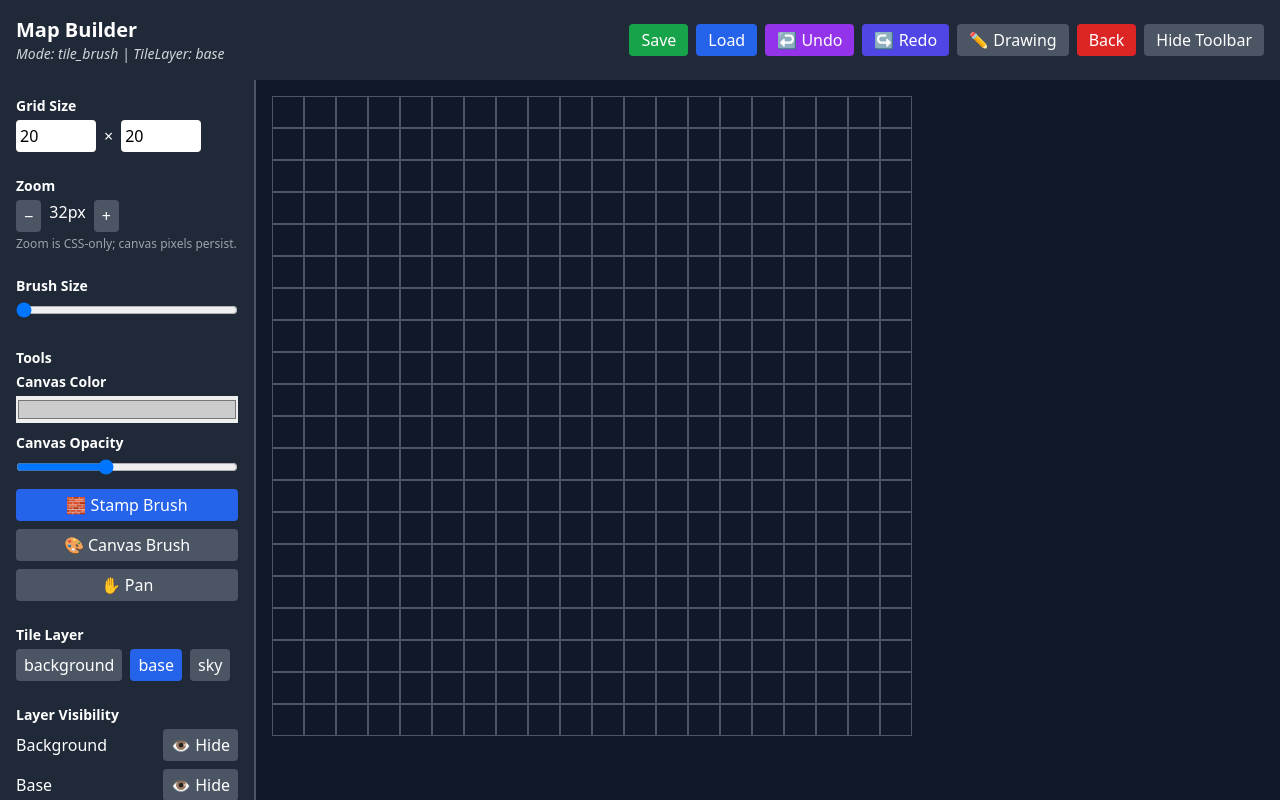
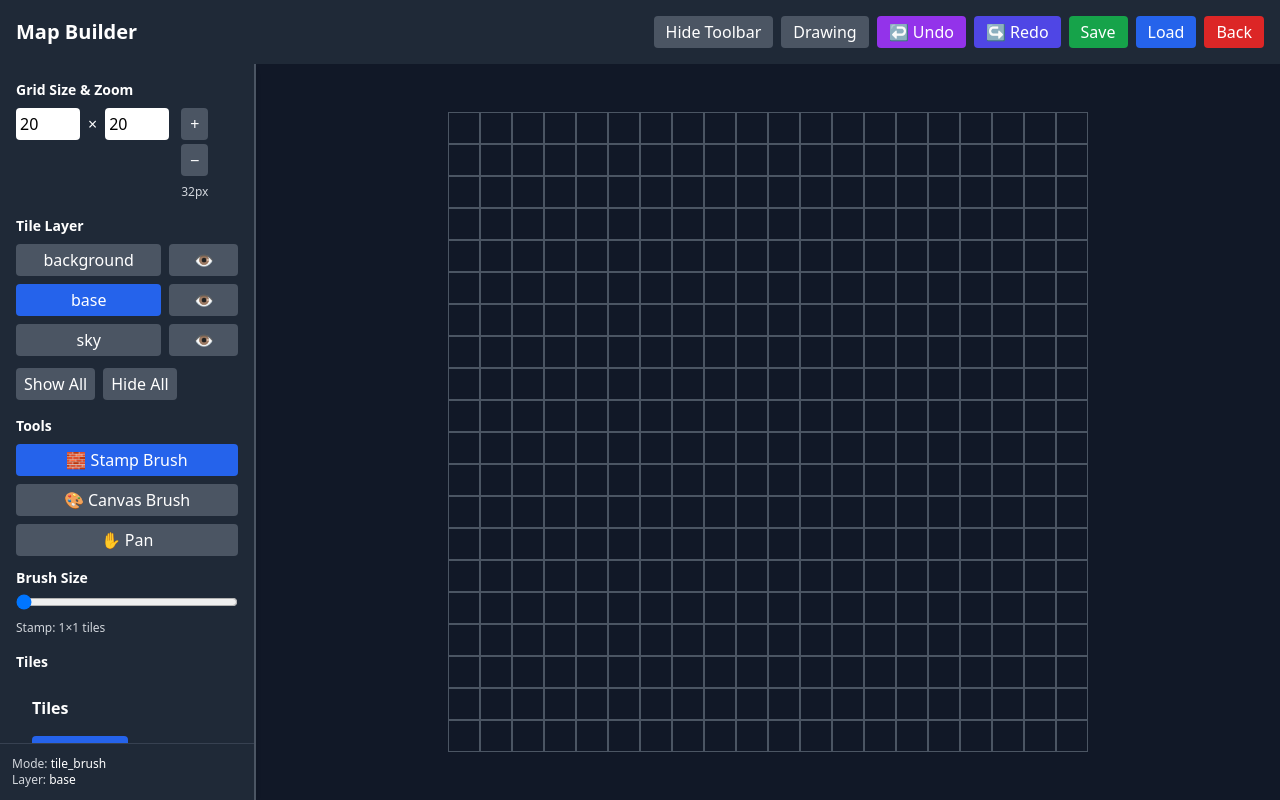
Before and after one commit to ZachariahRedfield/nat-1-games, a React (Vite) app: page / in a window 1280 px wide. Both pictures are taken after a click on the button "Map Builder". Built offline with nearby package versions, Linux system fonts and the light colour scheme.

Commit message:
Formatted the UI to be cleaner

```diff
--- a/src/components/Menu/MapBuilder.jsx
+++ b/src/components/Menu/MapBuilder.jsx
@@ -13,8 +13,8 @@ export default function MapBuilder({ goBack }) {
   // --- dimensions ---
   const [rowsInput, setRowsInput] = useState("20");
   const [colsInput, setColsInput] = useState("20");
-  const rows = Math.max(1, parseInt(rowsInput) || 20);
-  const cols = Math.max(1, parseInt(colsInput) || 20);
+  const rows = Math.max(1, Math.min(200, parseInt(rowsInput) || 20));
+  const cols = Math.max(1, Math.min(200, parseInt(colsInput) || 20));
 
   // --- per-layer tile maps ---
   const [maps, setMaps] = useState({
@@ -25,11 +25,11 @@ export default function MapBuilder({ goBack }) {
 
   const [selectedTile, setSelectedTile] = useState("grass");
   const [tileSize, setTileSize] = useState(32);
-  const [showToolbar, setShowToolbar] = useState(true);
   const scrollRef = useRef(null);
 
   // --- tools ---
-  const [toolMode, setToolMode] = useState("tile_brush"); // tile_brush | canvas_brush | pan
+  const [showToolbar, setShowToolbar] = useState(true);
+  const [toolMode, setToolMode] = useState("tile_brush"); // 'tile_brush' | 'canvas_brush' | 'pan'
   const [brushSize, setBrushSize] = useState(1);
   const [canvasColor, setCanvasColor] = useState("#cccccc");
   const [canvasOpacity, setCanvasOpacity] = useState(0.4);
@@ -42,8 +42,6 @@ export default function MapBuilder({ goBack }) {
     base: useRef(null),
     sky: useRef(null),
   };
-
-  // NEW: visibility for each layer (tiles + canvas together)
   const [layerVisibility, setLayerVisibility] = useState({
     background: true,
     base: true,
@@ -51,9 +49,6 @@ export default function MapBuilder({ goBack }) {
   });
 
   // --- undo/redo stacks ---
-  // entries:
-  // { type:'tilemap', layer:'base'|'background'|'sky', map: Grid }
-  // { type:'canvas',  layer:'base'|'background'|'sky', snapshot: dataURL }
   const [undoStack, setUndoStack] = useState([]);
   const [redoStack, setRedoStack] = useState([]);
 
@@ -64,8 +59,8 @@ export default function MapBuilder({ goBack }) {
     );
 
   const updateGridSizes = () => {
-    const r = Math.max(1, parseInt(rowsInput) || 20);
-    const c = Math.max(1, parseInt(colsInput) || 20);
+    const r = Math.max(1, Math.min(200, parseInt(rowsInput) || 20));
+    const c = Math.max(1, Math.min(200, parseInt(colsInput) || 20));
     setMaps((prev) => ({
       background: resizeLayer(prev.background, r, c),
       base: resizeLayer(prev.base, r, c),
@@ -79,7 +74,7 @@ export default function MapBuilder({ goBack }) {
       ...prev,
       { type: "tilemap", layer, map: deepCopyGrid(maps[layer]) },
     ]);
-    setRedoStack([]); // new action invalidates redo
+    setRedoStack([]);
   };
 
   const onBeginCanvasStroke = (layer) => {
@@ -90,7 +85,7 @@ export default function MapBuilder({ goBack }) {
     setRedoStack([]);
   };
 
-  // ---- apply tile updates to the *current layer* only ----
+  // ---- apply tile updates to the *current layer* ----
   const placeTiles = (updates) => {
     setMaps((prev) => {
       const src = prev[currentLayer];
@@ -188,8 +183,8 @@ export default function MapBuilder({ goBack }) {
     if (!raw) return;
     const data = JSON.parse(raw);
     if (data?.maps && data?.rows && data?.cols) {
-      setRowsInput(String(data.rows));
-      setColsInput(String(data.cols));
+      setRowsInput(String(Math.min(200, data.rows)));
+      setColsInput(String(Math.min(200, data.cols)));
       setMaps({
         background: data.maps.background || makeGrid(data.rows, data.cols),
         base: data.maps.base || makeGrid(data.rows, data.cols),
@@ -198,7 +193,7 @@ export default function MapBuilder({ goBack }) {
     }
   };
 
-  // --- UI helpers
+  // --- UI helpers ---
   const toggleLayerVisibility = (layer) =>
     setLayerVisibility((v) => ({ ...v, [layer]: !v[layer] }));
 
@@ -208,35 +203,23 @@ export default function MapBuilder({ goBack }) {
   const hideAllLayers = () =>
     setLayerVisibility({ background: false, base: false, sky: false });
 
+  // readouts
+  const stampLabel = `${brushSize}×${brushSize} tiles`;
+  const canvasLabel = `${brushSize}× tile-size (~${brushSize * tileSize}px)`; // approximate visual size
+
   return (
     <div className="w-full h-full flex flex-col">
+      {/* HEADER — reordered buttons */}
       <header className="p-4 bg-gray-800 flex justify-between text-white items-center">
-        <div className="flex flex-col">
         <h2 className="text-xl font-bold">Map Builder</h2>
-          <span className="italic text-sm text-gray-300">
-            Mode: {toolMode} | TileLayer: {currentLayer}
-            {!layerVisibility[currentLayer] && " (hidden/locked)"}
-            {toolMode === "canvas_brush" && (
-              <>
-                {" "}
-                | Brush: {canvasColor} @ {canvasOpacity}
-              </>
-            )}
-          </span>
-        </div>
-        <div className="flex gap-2">
-          <button onClick={saveMaps} className="px-3 py-1 bg-green-600 rounded">
-            Save
+        <div className="flex gap-2 flex-wrap">
+          <button
+            onClick={() => setShowToolbar((s) => !s)}
+            className="px-3 py-1 bg-gray-600 rounded"
+          >
+            {showToolbar ? "Hide Toolbar" : "Show Toolbar"}
           </button>
-          <button onClick={loadMaps} className="px-3 py-1 bg-blue-600 rounded">
-            Load
-          </button>
-          <button onClick={undo} className="px-3 py-1 bg-purple-600 rounded">
-            ↩️ Undo
-          </button>
-          <button onClick={redo} className="px-3 py-1 bg-indigo-600 rounded">
-            ↪️ Redo
-          </button>
+
           <button
             onClick={() => setIsErasing((s) => !s)}
             className={`px-3 py-1 ${
@@ -244,110 +227,155 @@ export default function MapBuilder({ goBack }) {
             } rounded`}
             title="Erase tiles (tile brush) or erase paint (canvas brush)"
           >
-            {isErasing ? "🧽 Erasing" : "✏️ Drawing"}
+            {isErasing ? "Erasing" : "Drawing"}
+          </button>
+
+          <button onClick={undo} className="px-3 py-1 bg-purple-600 rounded">
+            ↩️ Undo
+          </button>
+          <button onClick={redo} className="px-3 py-1 bg-indigo-600 rounded">
+            ↪️ Redo
+          </button>
+
+          <button onClick={saveMaps} className="px-3 py-1 bg-green-600 rounded">
+            Save
+          </button>
+          <button onClick={loadMaps} className="px-3 py-1 bg-blue-600 rounded">
+            Load
           </button>
           <button onClick={goBack} className="px-3 py-1 bg-red-600 rounded">
             Back
-          </button>
-          <button
-            onClick={() => setShowToolbar(!showToolbar)}
-            className="px-3 py-1 bg-gray-600 rounded"
-          >
-            {showToolbar ? "Hide Toolbar" : "Show Toolbar"}
           </button>
         </div>
       </header>
 
       <main className="flex flex-1 overflow-hidden min-h-0">
+        {/* TOOLBAR — scrollable column */}
         {showToolbar && (
-          <div className="w-64 bg-gray-800 p-4 text-white space-y-6 border-r-2 border-gray-600">
-            {/* Grid size */}
+          <div className="w-64 bg-gray-800 text-white border-r-2 border-gray-600 shadow-md flex flex-col min-h-0">
+            <div className="p-4 space-y-4 overflow-y-auto">
+              {/* Grid Size + Zoom (zoom on the right, +/- stacked) */}
               <div>
-              <h3 className="font-bold text-sm mb-1">Grid Size</h3>
-              <div className="flex gap-2 items-center">
+                <h3 className="font-bold text-sm mb-2">Grid Size & Zoom</h3>
+                <div className="flex items-start gap-3">
+                  <div className="flex items-center gap-2">
                     <input
                       type="number"
                       min="1"
+                      max="200"
                       value={rowsInput}
                       onChange={(e) => setRowsInput(e.target.value)}
                       onBlur={updateGridSizes}
-                  className="w-20 p-1 text-black rounded"
+                      className="w-16 p-1 text-black rounded"
+                      title="Rows"
                     />
                     <span>×</span>
                     <input
                       type="number"
                       min="1"
+                      max="200"
                       value={colsInput}
                       onChange={(e) => setColsInput(e.target.value)}
                       onBlur={updateGridSizes}
-                  className="w-20 p-1 text-black rounded"
+                      className="w-16 p-1 text-black rounded"
+                      title="Columns"
                     />
+                  </div>
+                  <div className="flex flex-col gap-1">
+                    <button
+                      onClick={() => setTileSize((s) => Math.min(128, s + 4))}
+                      className="px-2 py-1 bg-gray-600 rounded"
+                      title="Zoom In"
+                    >
+                      +
+                    </button>
+                    <button
+                      onClick={() => setTileSize((s) => Math.max(4, s - 4))}
+                      className="px-2 py-1 bg-gray-600 rounded"
+                      title="Zoom Out"
+                    >
+                      −
+                    </button>
+                    <div className="text-xs text-gray-300 text-center mt-1">
+                      {tileSize}px
+                    </div>
+                  </div>
                 </div>
               </div>
 
-            {/* Zoom */}
+              {/* Tile Layer select (below Grid Size/Zoom) */}
               <div>
-              <h3 className="font-bold text-sm mb-1">Zoom</h3>
-              <div className="flex gap-2">
+                <h3 className="font-bold text-sm mb-2">Tile Layer</h3>
+
+                <div className="space-y-2">
+                  {["background", "base", "sky"].map((l) => (
+                    <div
+                      key={l}
+                      className="grid grid-cols-3 gap-2 items-stretch"
+                    >
+                      {/* Layer select button (2/3 width) */}
                       <button
-                  onClick={() => setTileSize((s) => Math.max(4, s - 4))}
+                        onClick={() => setCurrentLayer(l)}
+                        className={`col-span-2 px-2 py-1 rounded ${
+                          currentLayer === l ? "bg-blue-600" : "bg-gray-600"
+                        }`}
+                        title={`Select ${l} layer`}
+                      >
+                        {l}
+                      </button>
+
+                      {/* Eye toggle (1/3 width, at least half of layer button) */}
+                      <button
+                        onClick={() =>
+                          setLayerVisibility((v) => ({ ...v, [l]: !v[l] }))
+                        }
+                        className={`col-span-1 rounded flex items-center justify-center ${
+                          layerVisibility[l] ? "bg-gray-600" : "bg-gray-700"
+                        }`}
+                        title={layerVisibility[l] ? `Hide ${l}` : `Show ${l}`}
+                        aria-label={
+                          layerVisibility[l] ? `Hide ${l}` : `Show ${l}`
+                        }
+                      >
+                        {layerVisibility[l] ? "👁️" : "🙈"}
+                      </button>
+                    </div>
+                  ))}
+                </div>
+
+                {/* Show/Hide all below the per-layer toggles */}
+                <div className="flex gap-2 mt-3">
+                  <button
+                    onClick={() =>
+                      setLayerVisibility({
+                        background: true,
+                        base: true,
+                        sky: true,
+                      })
+                    }
                     className="px-2 py-1 bg-gray-600 rounded"
                   >
-                  −
+                    Show All
                   </button>
-                <span>{tileSize}px</span>
                   <button
-                  onClick={() => setTileSize((s) => Math.min(128, s + 4))}
+                    onClick={() =>
+                      setLayerVisibility({
+                        background: false,
+                        base: false,
+                        sky: false,
+                      })
+                    }
                     className="px-2 py-1 bg-gray-600 rounded"
                   >
-                  +
+                    Hide All
                   </button>
                 </div>
-              <p className="text-xs text-gray-400 mt-1">
-                Zoom is CSS-only; canvas pixels persist.
-              </p>
               </div>
 
-            {/* Brush size */}
+              {/* Tool buttons (below Tile Layer) */}
               <div>
-              <h3 className="font-bold text-sm mb-1">Brush Size</h3>
-              <input
-                type="range"
-                min="1"
-                max="10"
-                value={brushSize}
-                onChange={(e) => setBrushSize(parseInt(e.target.value))}
-                className="w-full"
-              />
-            </div>
-
-            {/* Tools */}
-            <div>
-              <h3 className="font-bold text-sm mb-1">Tools</h3>
-              <div className="flex flex-col gap-2">
-                <div>
-                  <h3 className="font-bold text-sm mb-1">Canvas Color</h3>
-                  <input
-                    type="color"
-                    value={canvasColor}
-                    onChange={(e) => setCanvasColor(e.target.value)}
-                    className="w-full"
-                  />
-                </div>
-                <div>
-                  <h3 className="font-bold text-sm mb-1">Canvas Opacity</h3>
-                  <input
-                    type="range"
-                    min="0.005"
-                    max="1"
-                    step="0.005"
-                    value={canvasOpacity}
-                    onChange={(e) =>
-                      setCanvasOpacity(parseFloat(e.target.value))
-                    }
-                    className="w-full"
-                  />
-                </div>
+                <h3 className="font-bold text-sm mb-2">Tools</h3>
+                <div className="grid grid-cols-1 gap-2">
                   <button
                     className={`w-full px-2 py-1 rounded ${
                       toolMode === "tile_brush" ? "bg-blue-600" : "bg-gray-600"
@@ -358,7 +386,9 @@ export default function MapBuilder({ goBack }) {
                   </button>
                   <button
                     className={`w-full px-2 py-1 rounded ${
-                    toolMode === "canvas_brush" ? "bg-blue-600" : "bg-gray-600"
+                      toolMode === "canvas_brush"
+                        ? "bg-blue-600"
+                        : "bg-gray-600"
                     }`}
                     onClick={() => setToolMode("canvas_brush")}
                   >
@@ -373,75 +403,102 @@ export default function MapBuilder({ goBack }) {
                     ✋ Pan
                   </button>
                 </div>
+
+                {/* Brush Size directly below tool buttons */}
+                {(toolMode === "tile_brush" || toolMode === "canvas_brush") && (
+                  <div className="mt-3">
+                    <h3 className="font-bold text-sm mb-1">Brush Size</h3>
+                    <input
+                      type="range"
+                      min="1"
+                      max="10"
+                      value={brushSize}
+                      onChange={(e) => setBrushSize(parseInt(e.target.value))}
+                      className="w-full"
+                    />
+                    <div className="text-xs text-gray-300 mt-1">
+                      {toolMode === "tile_brush"
+                        ? `Stamp: ${brushSize}×${brushSize} tiles`
+                        : `Canvas: ~${brushSize * tileSize}px`}
+                    </div>
+                  </div>
+                )}
               </div>
 
-            {/* Tile Layer selection */}
+              {/* Canvas options: only when Canvas Brush */}
+              {toolMode === "canvas_brush" && (
                 <div>
-              <h3 className="font-bold text-sm mb-1">Tile Layer</h3>
-              <div className="flex flex-wrap gap-2">
-                {LAYERS.map((l) => (
-                  <button
-                    key={l}
-                    onClick={() => setCurrentLayer(l)}
-                    className={`px-2 py-1 rounded ${
-                      currentLayer === l ? "bg-blue-600" : "bg-gray-600"
-                    }`}
-                  >
-                    {l}
-                  </button>
-                ))}
+                  <h3 className="font-bold text-sm mb-2">Canvas Options</h3>
+                  <div className="space-y-2">
+                    <div>
+                      <label className="block text-xs mb-1">Color</label>
+                      <input
+                        type="color"
+                        value={canvasColor}
+                        onChange={(e) => setCanvasColor(e.target.value)}
+                        className="w-full h-8 p-0 border-0"
+                      />
                     </div>
-            </div>
-
-            {/* NEW: Layer visibility */}
                     <div>
-              <h3 className="font-bold text-sm mb-1">Layer Visibility</h3>
-              <div className="flex flex-col gap-2">
-                {LAYERS.map((l) => (
-                  <div
-                    key={`vis-${l}`}
-                    className="flex items-center justify-between"
-                  >
-                    <span className="capitalize">{l}</span>
-                    <button
-                      onClick={() => toggleLayerVisibility(l)}
-                      className={`px-2 py-1 rounded ${
-                        layerVisibility[l] ? "bg-gray-600" : "bg-gray-700"
-                      }`}
-                      title={layerVisibility[l] ? "Hide layer" : "Show layer"}
-                    >
-                      {layerVisibility[l] ? "👁  Hide" : "🙈  Show"}
-                    </button>
-                  </div>
-                ))}
-                <div className="flex gap-2 pt-1">
-                  <button
-                    onClick={showAllLayers}
-                    className="px-2 py-1 bg-gray-600 rounded"
-                  >
-                    Show All
-                  </button>
-                  <button
-                    onClick={hideAllLayers}
-                    className="px-2 py-1 bg-gray-600 rounded"
-                  >
-                    Hide All
-                  </button>
+                      <label className="block text-xs mb-1">Opacity</label>
+                      <input
+                        type="range"
+                        min="0.005"
+                        max="1"
+                        step="0.005"
+                        value={canvasOpacity}
+                        onChange={(e) =>
+                          setCanvasOpacity(parseFloat(e.target.value))
+                        }
+                        className="w-full"
+                      />
+                      <div className="text-xs text-gray-300 mt-1">
+                        {Math.round(canvasOpacity * 100)}%
                       </div>
                     </div>
                   </div>
+                </div>
+              )}
 
+              {/* Tiles (palette): only when Stamp Brush */}
+              {toolMode === "tile_brush" && (
+                <div>
+                  <h3 className="font-bold text-sm mb-2">Tiles</h3>
                   <Toolbar
                     selectedTile={selectedTile}
                     setSelectedTile={setSelectedTile}
                     toolMode={toolMode}
-              disabled={toolMode === "canvas_brush"}
+                    disabled={false}
                   />
                 </div>
               )}
+            </div>
 
+            {/* Status moved to bottom */}
+            <div className="mt-auto p-3 text-xs text-gray-300 border-t border-gray-700">
+              <div>
+                Mode: <span className="text-white">{toolMode}</span>
+              </div>
+              <div>
+                Layer:{" "}
+                <span className="text-white">
+                  {currentLayer}
+                  {!layerVisibility[currentLayer] ? " (hidden/locked)" : ""}
+                </span>
+              </div>
+              {toolMode === "canvas_brush" && (
+                <div>
+                  Canvas: {canvasColor} @ {Math.round(canvasOpacity * 100)}%
+                </div>
+              )}
+            </div>
+          </div>
+        )}
+
+        {/* CANVAS / GRID AREA */}
         <div className="flex-1 overflow-hidden">
           <div ref={scrollRef} className="w-full h-full overflow-auto">
+            <div className="min-w-full min-h-full flex justify-center items-start md:items-center p-6">
               <Grid
                 // multi-layer tiles
                 maps={maps}
@@ -465,6 +522,7 @@ export default function MapBuilder({ goBack }) {
               />
             </div>
           </div>
+        </div>
       </main>
     </div>
   );
```
Lines whose indentation alone changed are shown as unchanged.
